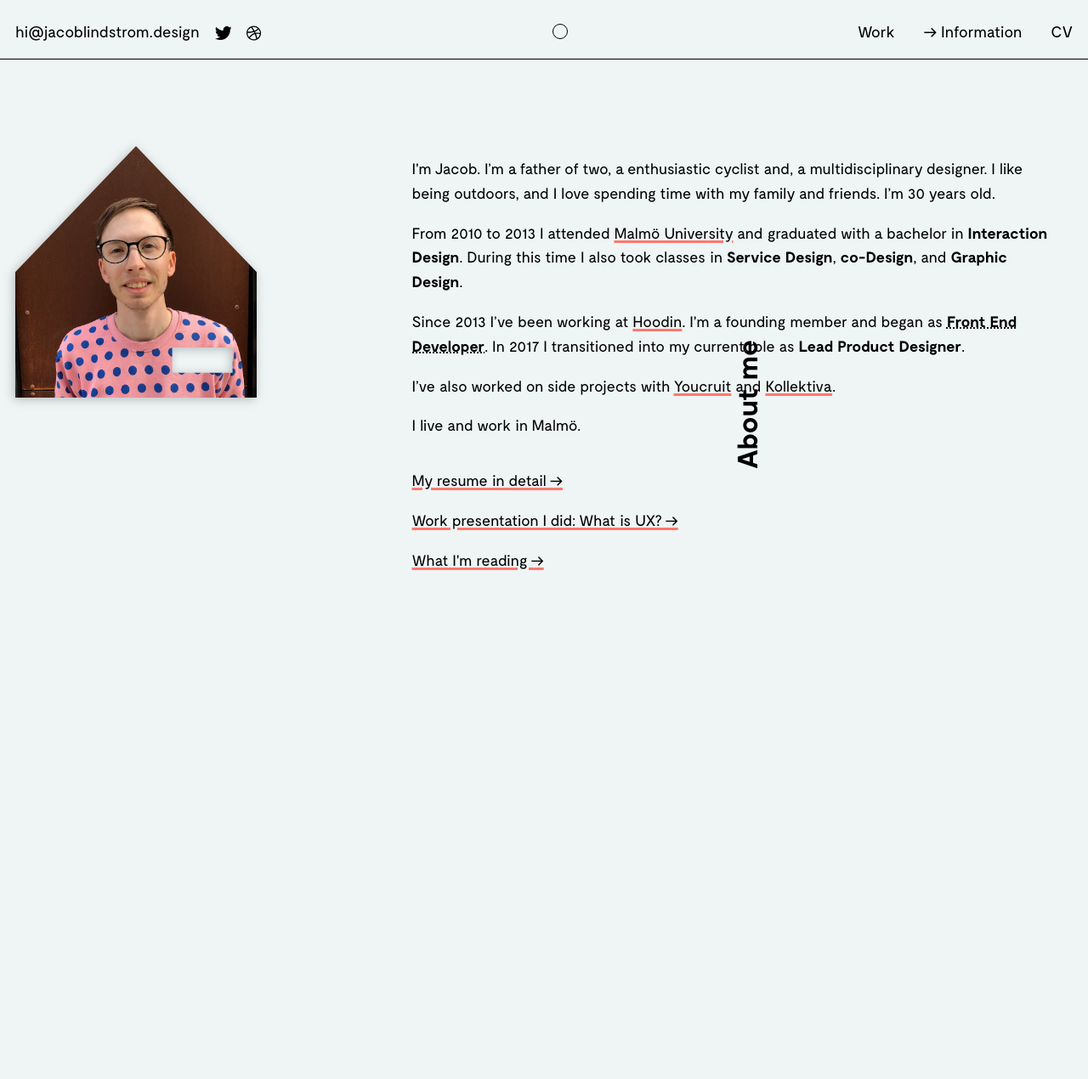
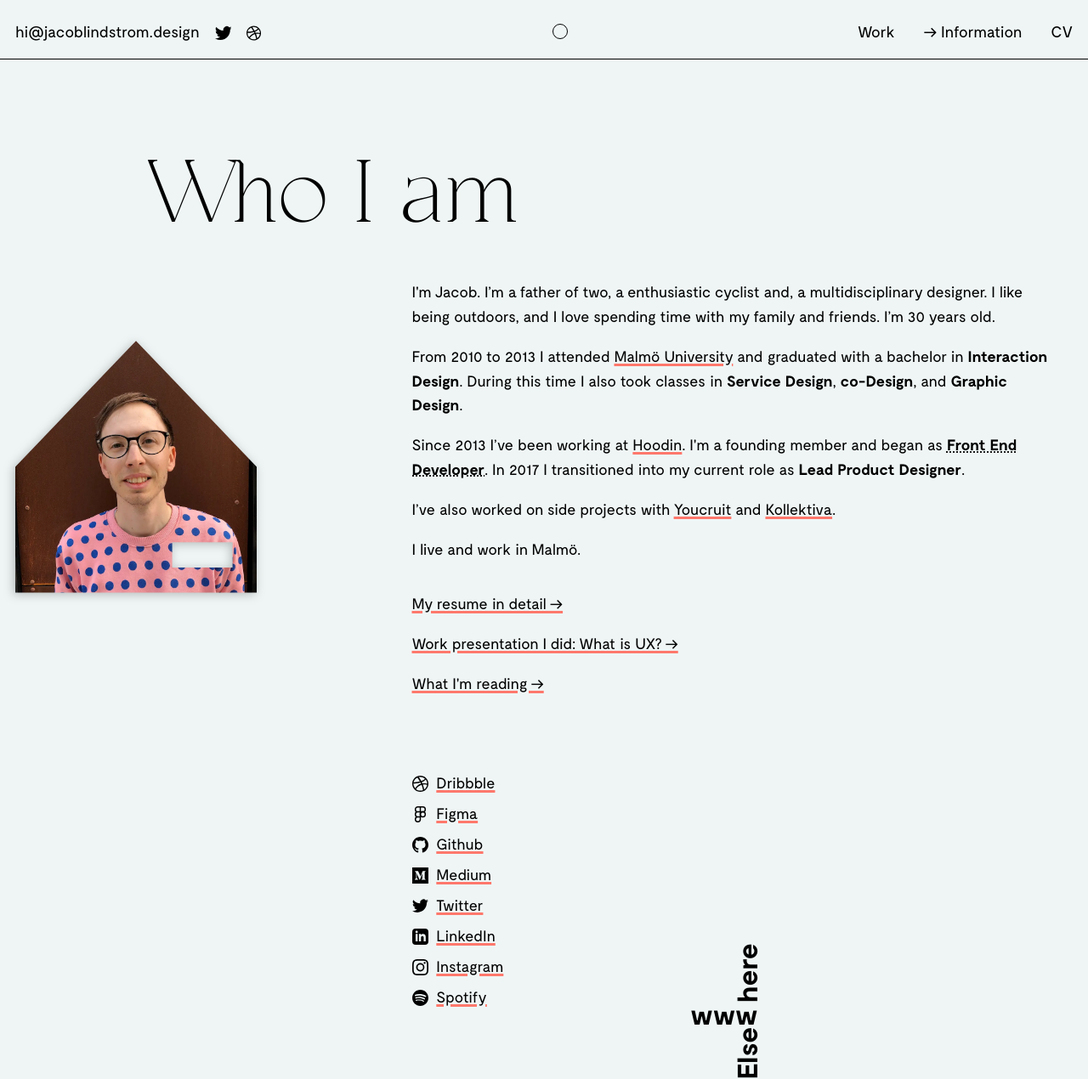
Before and after one commit to jacoblindstrm/jacoblindstrm.github.io, a Jekyll site: the page built from about.html, in a window 1280 px wide. Shown: the whole page at 85% size. Built offline with Jekyll 4.4.1, drawn with Linux system fonts in a browser that asks for light colours; comment, search, counter and statistics services are not loaded; before the commit the page ends 900 px from its top, so only the background shows below that.

Commit message:
Update about.html

```diff
--- a/about.html
+++ b/about.html
@@ -5,8 +5,8 @@
 background: green
 ---
 
+<h1>Who I am</h1>
 <div class="body transition-up">
-    <h2>About me</h2>
     <p itemprop="description">I'm <span itemprop="givenName">Jacob</span>. I’m a father of two, a enthusiastic cyclist and, a multidisciplinary designer. I like being outdoors, and I love spending time with my
         family and friends. I’m 30 years old.</p>
     <p>From 2010 to 2013 I attended <a href="https://edu.mau.se/en/Program/TGIDE" itemprop="alumniOf" rel="noopener">Malmö University</a> and graduated with a bachelor in <strong>Interaction Design</strong>. During this time I
@@ -21,6 +21,19 @@
     <p class="extra-spacing"><a href="{{ "/about/resume" | relative_url }}" title="">My resume in detail →</a></p>
     <p><a href="{{ "/talk/what-is-ux" | relative_url }}" title="">Work presentation I did: What is UX? →</a></p>
     <p><a href="{{ "/reading" | relative_url }}" title="">What I'm reading →</a></p>
+
+    <h2>Else<span class="www">w</span>here</h2>
+    <ul class="social external-links">
+        <!-- <li class="ixd-foundation"><a href="{{ site.ixd }}" rel="author noopener">Interaction Design Foundation</a></li> -->
+        <li class="dribbble"><a href="{{ site.dribbble }}" rel="author noopener">Dribbble</a></li>
+        <li class="figma"><a href="{{ site.figma }}" rel="author noopener">Figma</a></li>
+        <li class="github"><a href="{{ site.github }}" rel="author noopener">Github</a></li>
+        <li class="medium"><a href="{{ site.medium }}" rel="author noopener">Medium</a></li>
+        <li class="twitter"><a href="{{ site.twitter }}" rel="author noopener">Twitter</a></li>
+        <li class="linkedin"><a href="{{ site.linkedin }}" rel="author noopener">LinkedIn</a></li>
+        <li class="instagram"><a href="{{ site.instagram }}" rel="author noopener">Instagram</a></li>
+        <li class="spotify"><a href="{{ site.spotify }}" rel="author noopener">Spotify</a></li>
+    </ul>
 </div>
 
 <div class="picture-wrapper">
```
